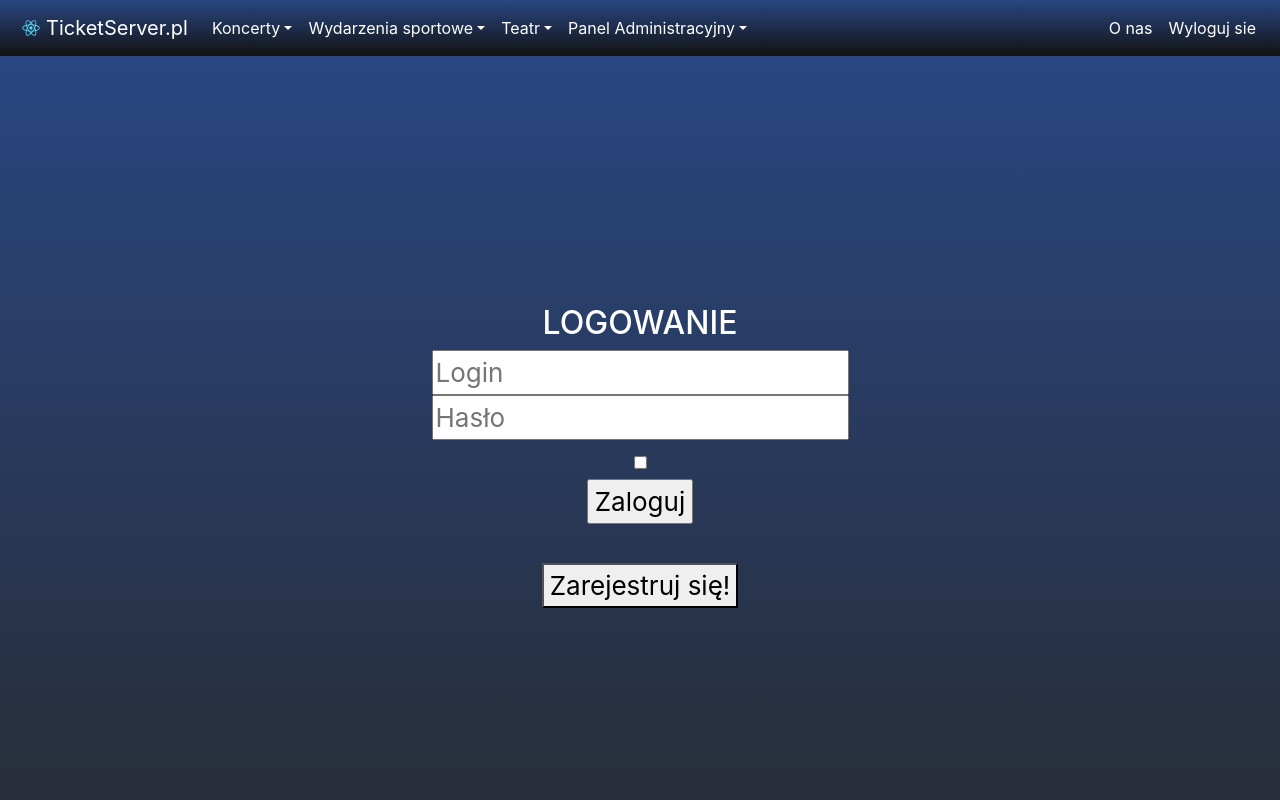
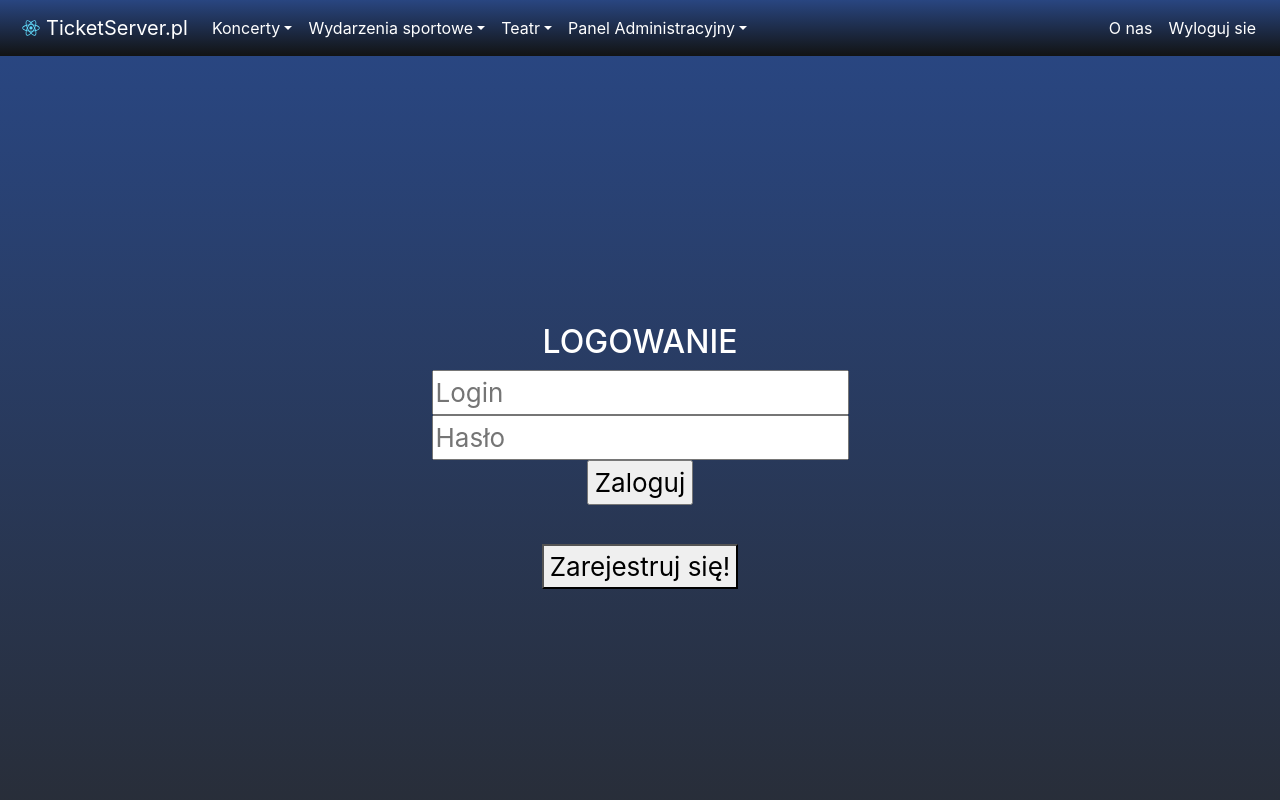
Before and after one commit to karolzieba/ticket-system-frontend, a React (Create React App) app: page /login in a window 1280 px wide. Shown: the top 800 px of the page. Built offline with nearby package versions, Linux system fonts and the light colour scheme.

Commit message:
fixed event adding panel

```diff
--- a/src/Agency/EventCreator.js
+++ b/src/Agency/EventCreator.js
@@ -57,10 +57,11 @@ const EventCreator = () => {
 	/******************************************************************************************************* */
 	const handleSubmit = (event) => {
 		const axios = require('axios').default;
+		axios.defaults.withCredentials = true;
 		event.preventDefault();
 
 		axios
-			.post('http://localhost:8080/api/event/add', {
+			.post('http://localhost:8080/api/event', {
 				capacityEvent: capacityEvent,
 				dateTimeEvent: dateTimeEvent,
 				locationEvent: locationEvent,
@@ -72,7 +73,7 @@ const EventCreator = () => {
 				},
 
 				agency: {
-					idAgency: '1',
+					idAgency: 1,
 				},
 			})
 			.then(function (response) {
--- a/src/Front.js
+++ b/src/Front.js
@@ -17,7 +17,7 @@ const Front = () => {
 	const listMainProduct3 = [];
 	function getTicket() {
 		axios
-			.get('http://localhost:8080/api/event/ticket')
+			.get('http://localhost:8080/api/event')
 			.then((data) => {
 				let x = data.data;
 
--- a/src/Login.js
+++ b/src/Login.js
@@ -6,10 +6,10 @@ import { Link } from 'react-router-dom';
 const Login = () => {
 	const [accountLogin, setAccountLogin] = useState('');
 	const [passwordAccount, setPasswordAccount] = useState('');
-	const [rememberMe, setRemember] = useState();
 
 	const handleSubmit = (event) => {
 		const axios = require('axios').default;
+		axios.defaults.withCredentials = true;
 		event.preventDefault();
 
 		let loginData = {
@@ -18,17 +18,8 @@ const Login = () => {
 		};
 
 		axios
-			.post('http://localhost:8080/login', loginData, { withCredentials: true })
+			.post('http://localhost:8080/login', loginData)
 			.then((response) => {
-				/*if(!(response.request.responseURL.includes('?')))
-      {
-        window.location='http://localhost:8080/index';
-      }
-
-      else
-      {
-        console.log("Błąd logowania");
-      }*/
 
 				console.log(response.data);
 			})
@@ -60,15 +51,6 @@ const Login = () => {
 					onChange={(e) => setPasswordAccount(e.target.value)}
 				/>
 				<br />
-				<input
-					type='checkbox'
-					name='rememberme'
-					id='rememberme'
-					placeholder='Pamiętaj mnie'
-					value={rememberMe}
-					onChange={(e) => setRemember(e.target.value)}
-				/>
-				<br />
 				<input type='submit' value='Zaloguj' />
 			</form>
 			<br />
--- a/src/Register.js
+++ b/src/Register.js
@@ -10,6 +10,7 @@ import { Link } from 'react-router-dom';
 
 function sendData(type, dataToSend) {
 	const axios = require('axios').default;
+	axios.defaults.withCredentials = true;
 	let url = 'http://localhost:8080/register';
 
 	if (type === 'moderator') {
```
